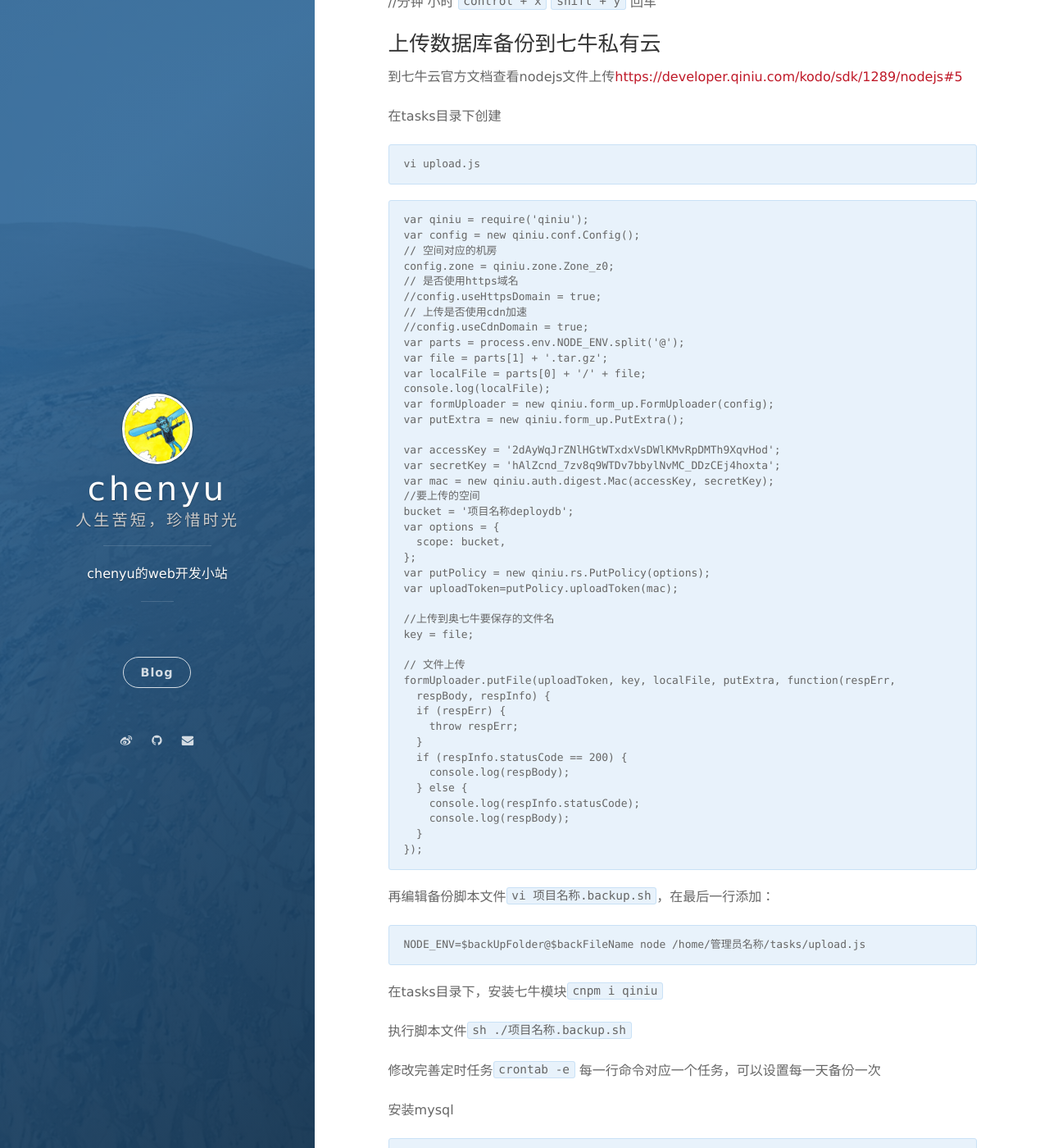
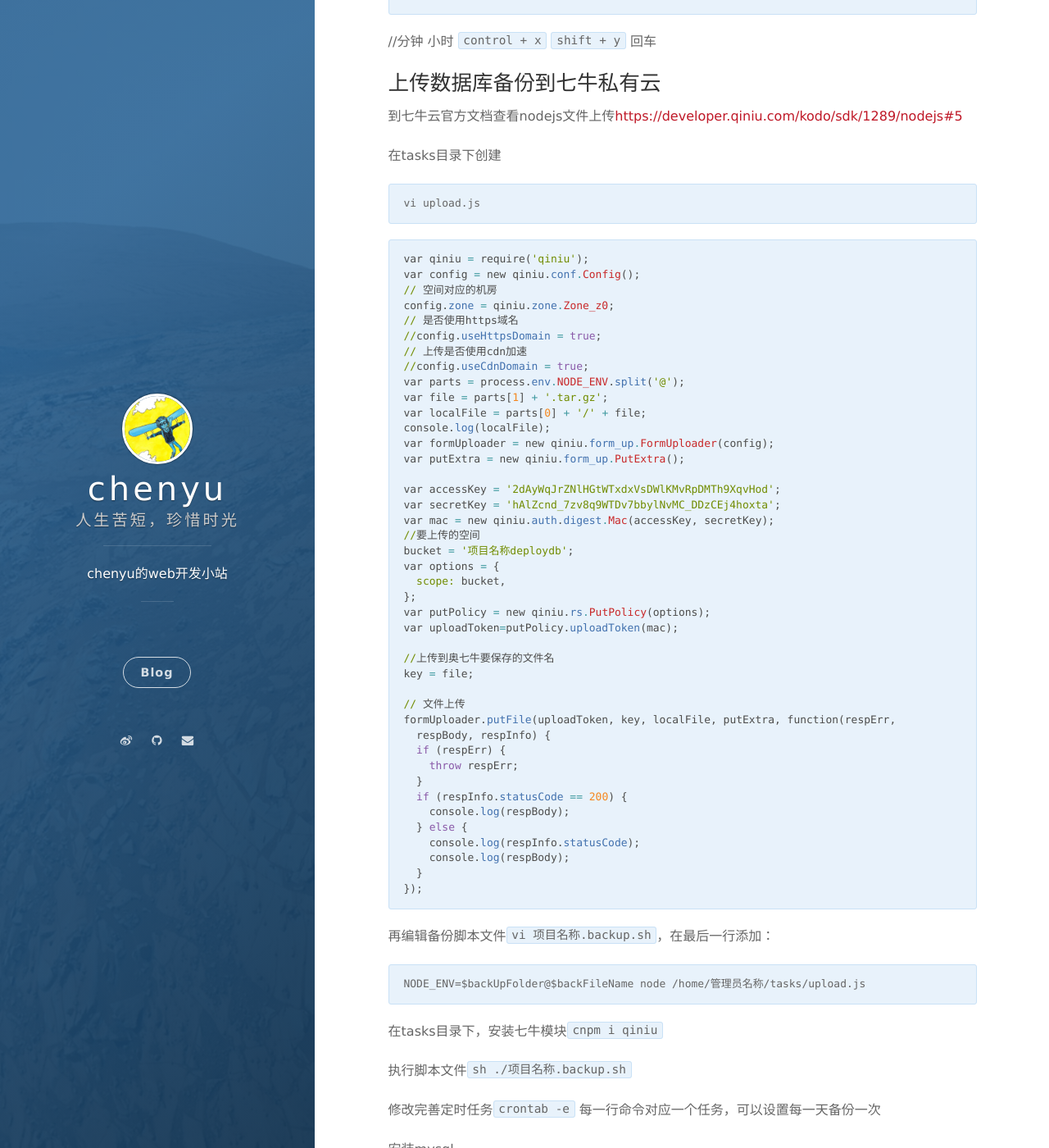
Before and after one commit to cyh5kf/cyh5kf.github.io, a Jekyll site: the page built from _posts/2017-08-11-nodejs-deploy.markdown, in a window 1280 px wide and 1400 px high, scrolled down 17495 px. Shown: the whole window at 82% size. Built offline with Jekyll 4.4.1, drawn with Linux system fonts in a browser that asks for light colours; nearby versions of some CDN libraries; comment, search, counter and statistics services are not loaded; some of the changed text lies outside the part shown.

````diff
--- a/_posts/2017-08-10-nodejs-deploy.markdown
+++ b/_posts/2017-08-11-nodejs-deploy.markdown
@@ -255,7 +256,7 @@ vim app.js
 ```
 编辑文件
 
-```
+{% highlight ruby %}
 const http = require("http");
 
 http.createServer(function(req, res) {
@@ -265,7 +266,8 @@ http.createServer(function(req, res) {
 }).listen(8080)
 
 console.log('server running on http://47.94.211.202:8080/');
-```
+{% endhighlight %}
+
 启动服务
 
 ```
@@ -335,7 +337,7 @@ sudo vi cypws-cn-8080.conf
 ```
 编辑配置文件
 
-```
+{% highlight ruby %}
 upstream cypws {
   server 127.0.0.1:8080;
 }
@@ -354,7 +356,8 @@ server {
 
   }
 }
-```
+{% endhighlight %}
+
 返回上一层目录 `/etc/nginx`
 
 编辑配置文件
@@ -689,7 +692,7 @@ vi 数据库名.backup.sh
 ```
 编辑脚本文件
 
-```
+{% highlight ruby %}
 #!/bin/sh
 
 backUpFolder=/home/管理员名/backup/数据库名
@@ -704,7 +707,8 @@ mongodump -h 127.0.0.1:29999 -d 数据库名 -u 数据库名_wheel -p 密码 -o
 tar zcvf $backFileName.tar.gz $backFileName
 
 rm -rf $backFileName
-```
+{% endhighlight %}
+
 在更目录下，创建文件夹
 
 ```
@@ -740,7 +744,7 @@ crontab -e
 vi upload.js
 ```
 
-```
+{% highlight ruby %}
 var qiniu = require('qiniu');
 var config = new qiniu.conf.Config();
 // 空间对应的机房
@@ -783,7 +787,8 @@ formUploader.putFile(uploadToken, key, localFile, putExtra, function(respErr,
     console.log(respBody);
   }
 });
-```
+{% endhighlight %}
+
 再编辑备份脚本文件`vi 项目名称.backup.sh`，在最后一行添加：
 
 ```
@@ -840,7 +845,7 @@ sudo chmod 777 production
 ```
 在本地项目根目录新建文件`ecosystem.json`
 
-```
+{% highlight ruby %}
 {
     "apps": [
         {
@@ -877,7 +882,8 @@ sudo chmod 777 production
         }
     }
 }
-```
+{% endhighlight %}
+
 然后通过git提交代码
 
 在本地项目根目录下，第一次执行拷贝项目代码到服务器上
@@ -906,7 +912,7 @@ source .bashrc
 
 编辑配置文件`sudo vi  xxxx-3000.conf`
 
-```
+{% highlight ruby %}
 upstream 项目名 {
   server 127.0.0.1:3000;
 }
@@ -929,7 +935,8 @@ server {
     root /www/项目名称/production/current/client/dist;
   }
 }
-```
+{% endhighlight %}
+
 保存，重启服务器
 
 ```
@@ -1039,7 +1046,7 @@ sudo mv ssl /www/
 
 location部分不用改，具体代码如下：
 
-```
+{% highlight ruby %}
 upstream free {
 }
 
@@ -1062,7 +1069,7 @@ server {
     rewrite ^(.*)  https://$host$1 permanent;
   }
 }
-```
+{% endhighlight %}
 修改另外一个nginx配置文件
 
 检查配置文件有没有错误`sudo nginx -t` 检查配置文件有没有错误
````
Also changed, not shown: other parts of _posts/2017-08-11-nodejs-deploy.markdown (+3 -2 lines), _posts/2016-02-15-sample-post.markdown (deleted, +0 -25 lines), _posts/2017-08-10-first-blog.markdown (added, +17 -0 lines), _drafts/2016-02-16-hello-world-vno.markdown (renamed from _posts/2016-02-16-hello-world-vno.markdown).
